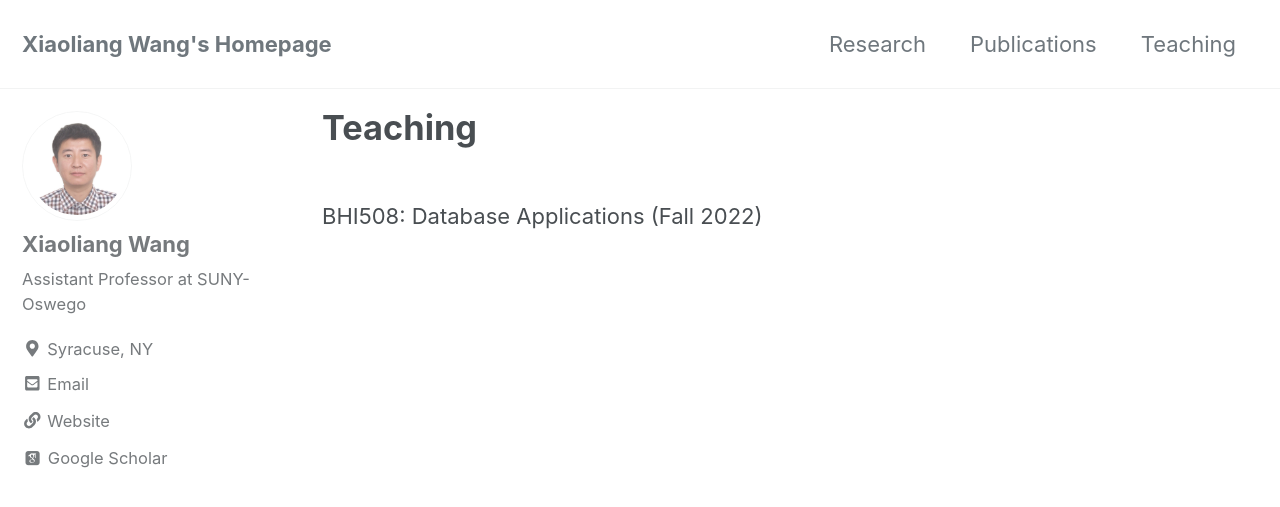
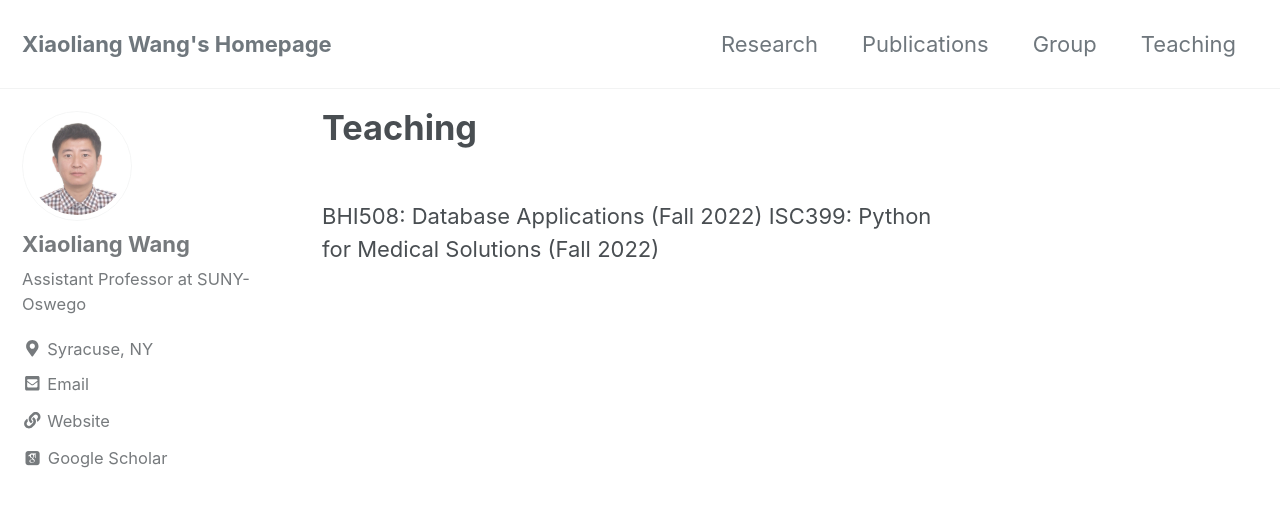
Before and after one commit to wang-xiaoliang/wang-xiaoliang.github.io, a Jekyll site: the page built from _pages/teaching.md, in a window 1280 px wide and 900 px high. Shown: the top 507 px of the window. Built offline with Jekyll 4.4.1, drawn with Linux system fonts in a browser that asks for light colours; cached includes are drawn as plain includes; nearby versions of some CDN libraries; some web fonts are replaced.

Commit message:
Add group and update teaching

```diff
--- a/_data/navigation.yml
+++ b/_data/navigation.yml
@@ -5,6 +5,9 @@ main:
 
   - title: "Publications"
     url: /publications/
+
+  - title: "Group"
+    url: /group/
 
   - title: "Teaching"
     url: /teaching/
--- a/_pages/teaching.md
+++ b/_pages/teaching.md
@@ -8,3 +8,4 @@ author_profile: true
 
 <br>
 BHI508: Database Applications (Fall 2022)
+ISC399: Python for Medical Solutions (Fall 2022)
```
Also changed, not shown: _pages/group.md (added, +16 -0 lines).
